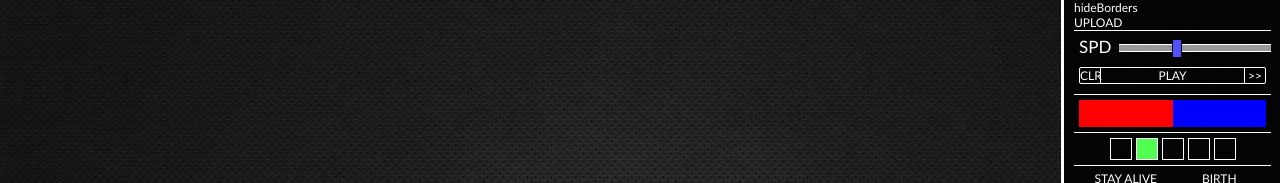
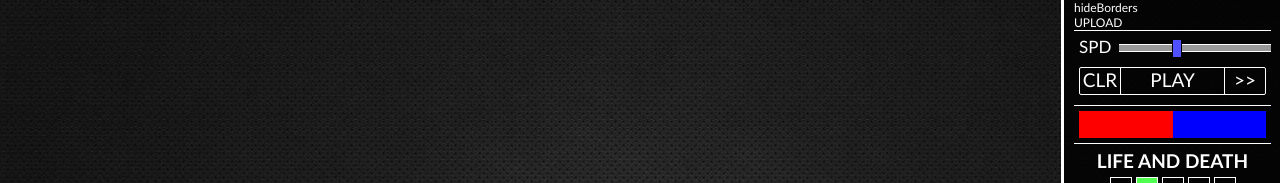
Before and after one commit to DearthFunk/Cellular-Automation, a plain HTML site: page index.html in a window 1280 px wide. Shown: the top 183 px of the page. Drawn offline with Linux system fonts and the light colour scheme.

Commit message:
pre refactor of the play-pause-step buttons

```diff
--- a/app/menu/menu.html
+++ b/app/menu/menu.html
@@ -26,6 +26,7 @@
 		<input type="color" data-ng-change="recalculateColors()" data-ng-model="menuService.colorOne"><input type="color" data-ng-change="recalculateColors()" data-ng-model="menuService.colorTwo">
 	</div>
 	<div class="section growthTypes">
+		<div class="growthTypeTitle">{{menuService.activeGrowthType.name}}</div>
 		<div class="growthType"
 		     data-ng-repeat="item in menuService.growthTypes"
 		     data-ng-class="{active: item == menuService.activeGrowthType}"
--- a/app/menu/menu.less
+++ b/app/menu/menu.less
@@ -62,20 +62,27 @@ div.menuContainer {
 			border-radius: 2px;
 			box-sizing: border-box;
 			margin: 10px 0 5px 0;
-
+			height: 28px;
+			font-size: 19px;
+			&:hover {
+				background: @menuBlue;
+			}
 			> div {
 				display: inline-block;
 				top: 0;
 				bottom: 0;
 				position: absolute;
+				> div:hover {
+					background: @menuBlue;
+				}
 				&.clear {
 					border-right: 1px solid #ffffff;
-					width: 20px;
+					width: 40px;
 					left: 0;
 				}
 				&.step {
 					border-left: 1px solid #ffffff;
-					width: 20px;
+					width: 40px;
 					right: 0;
 				}
 			}
@@ -103,6 +110,11 @@ div.menuContainer {
 		}
 	}
 	div.growthTypes {
+		> div.growthTypeTitle {
+			font-weight: bold;
+			margin-bottom: 5px;
+			font-size: 19px;
+		}
 		> div.growthType {
 			width: 20px;
 			height: 20px;
--- a/app/services/menu.service.js
+++ b/app/services/menu.service.js
@@ -18,14 +18,16 @@
 
 
 			growthTypes:  [
-				{index:0, activatedCells:[2,4,6,8]},
-				{index:1, stayAlive: [], birth:[]},
+				{index:0, name: 'TOGGLER',
+					activatedCells:[2,4,6,8]},
+				{index:1, name: 'LIFE AND DEATH',
+					stayAlive: [], birth:[]},
 				{index:2},
 				{index:3},
 				{index:4}
 			],
 			birthOptions:[{id:1},{id:2},{id:3},{id:4},{id:5},{id:6},{id:7},{id:8}],
-			stayAliveOptions:[{id:1},{id:2},{id:3},{id:4},{id:5},{id:6},{id:7},{id:8}],
+			stayAliveOptions:[{id:1},{id:2},{id:3},{id:4},{id:5},{id:6},{id:7},{id:8}]
 		};
 
 		service.activeGrowthType = service.growthTypes[1];
```
